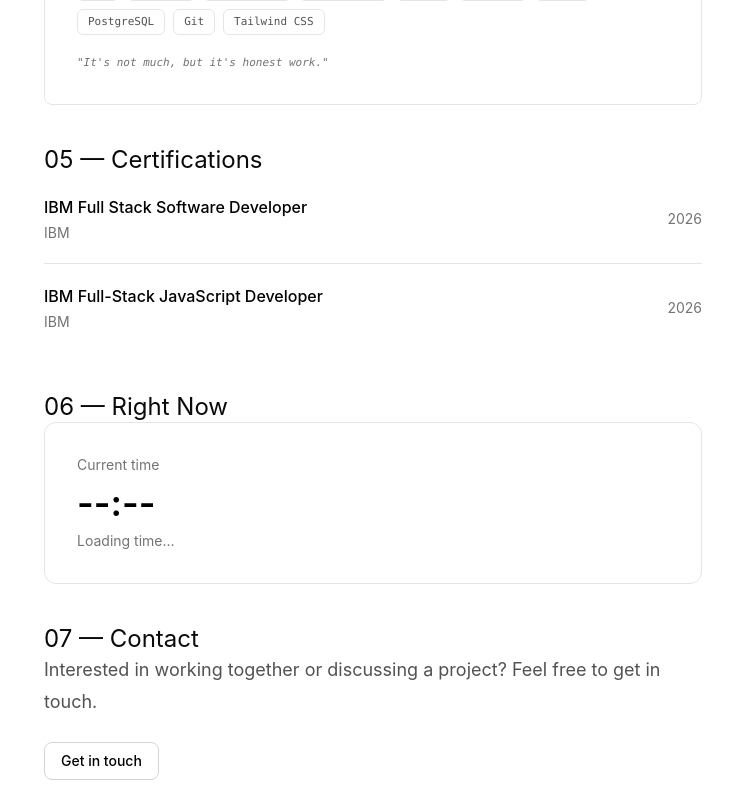
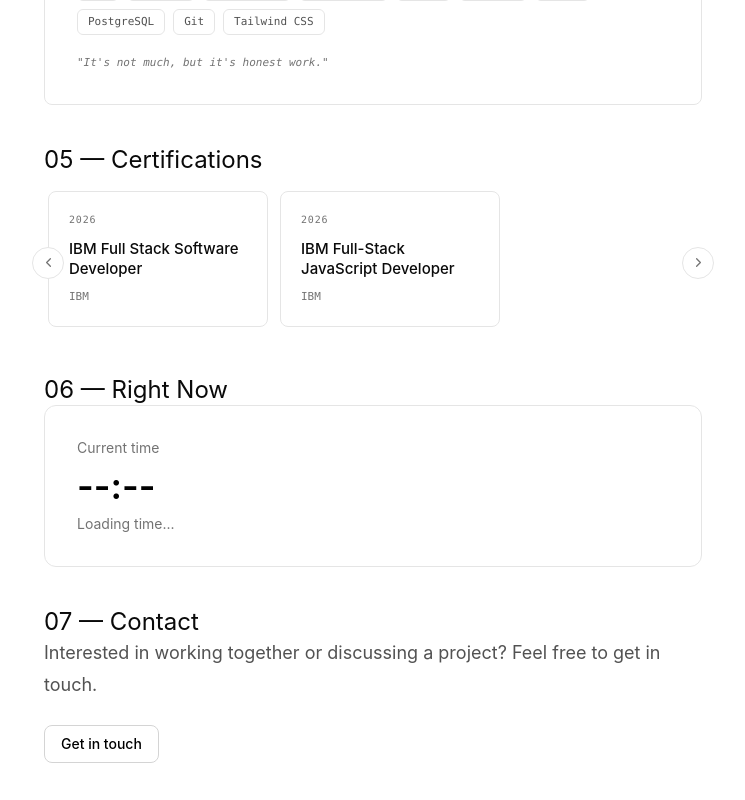
Before and after one commit to The-Young-Swag/Portfolio_DevStudio, a React (Vite) app: page / in a window 1280 px wide. Shown: the part 2449-3249 px from the top of the page, without its empty margins (258-1003 px from the left). Built offline with nearby package versions, Linux system fonts and the light colour scheme.

Commit message:
refactor(certifications): align carousel with mockup

```diff
--- a/src/components/certifications/CertificationItem.tsx
+++ b/src/components/certifications/CertificationItem.tsx
@@ -10,20 +10,60 @@ export function CertificationItem({
     year,
 }: CertificationItemProps) {
     return (
-        <article className="flex flex-col gap-2 border-b border-neutral-200 py-5 last:border-b-0 md:flex-row md:items-center md:justify-between">
-            <div>
-                <h3 className="font-medium">
-                    {name}
-                </h3>
+        <article
+            className="
+                group
+                w-[220px]
+                shrink-0
+                rounded-lg
+                border
+                border-neutral-200
+                bg-white
+                p-5
+                transition-colors
+                duration-150
+                hover:border-[#059669]
+            "
+        >
+            <p
+                className="
+                    font-mono
+                    text-[10px]
+                    uppercase
+                    tracking-[0.08em]
+                    text-neutral-500
+                "
+            >
+                {year}
+            </p>
 
-                <p className="mt-1 text-sm text-neutral-500">
-                    {issuer}
-                </p>
-            </div>
+            <h3
+                className="
+                    mt-3
+                    font-display
+                    text-[15px]
+                    font-medium
+                    leading-snug
+                    text-neutral-950
+                    transition-colors
+                    duration-150
+                    group-hover:text-[#059669]
+                "
+            >
+                {name}
+            </h3>
 
-            <span className="text-sm text-neutral-500">
-                {year}
-            </span>
+            <p
+                className="
+                    mt-2
+                    font-mono
+                    text-[11px]
+                    leading-relaxed
+                    text-neutral-500
+                "
+            >
+                {issuer}
+            </p>
         </article>
     );
 }
--- a/src/components/certifications/CertificationList.tsx
+++ b/src/components/certifications/CertificationList.tsx
@@ -1,9 +1,53 @@
+import { ChevronLeft, ChevronRight } from "lucide-react";
+
 import { certifications } from "@/constants/certifications";
 import { CertificationItem } from "./CertificationItem";
 
 export function CertificationList() {
     return (
-        <div>
+        <div className="mt-4">
+            <div className="relative">
+                {/* Previous */}
+                <button
+                    type="button"
+                    aria-label="Previous certifications"
+                    className="
+                        absolute
+                        -left-3
+                        top-1/2
+                        z-10
+                        hidden
+                        h-8
+                        w-8
+                        -translate-y-1/2
+                        items-center
+                        justify-center
+                        rounded-full
+                        border
+                        border-neutral-200
+                        bg-white
+                        text-neutral-500
+                        transition-colors
+                        duration-150
+                        hover:border-[#059669]
+                        hover:text-[#059669]
+                        sm:flex
+                    "
+                >
+                    <ChevronLeft size={15} />
+                </button>
+
+                {/* Track */}
+                <div
+                    className="
+                        flex
+                        gap-3
+                        overflow-x-auto
+                        px-1
+                        pb-2
+                        scrollbar-none
+                    "
+                >
                     {certifications.map((certification) => (
                         <CertificationItem
                             key={`${certification.issuer}-${certification.name}`}
@@ -11,5 +55,37 @@ export function CertificationList() {
                         />
                     ))}
                 </div>
+
+                {/* Next */}
+                <button
+                    type="button"
+                    aria-label="Next certifications"
+                    className="
+                        absolute
+                        -right-3
+                        top-1/2
+                        z-10
+                        hidden
+                        h-8
+                        w-8
+                        -translate-y-1/2
+                        items-center
+                        justify-center
+                        rounded-full
+                        border
+                        border-neutral-200
+                        bg-white
+                        text-neutral-500
+                        transition-colors
+                        duration-150
+                        hover:border-[#059669]
+                        hover:text-[#059669]
+                        sm:flex
+                    "
+                >
+                    <ChevronRight size={15} />
+                </button>
+            </div>
+        </div>
     );
 }
```
Lines whose indentation alone changed are shown as unchanged.
